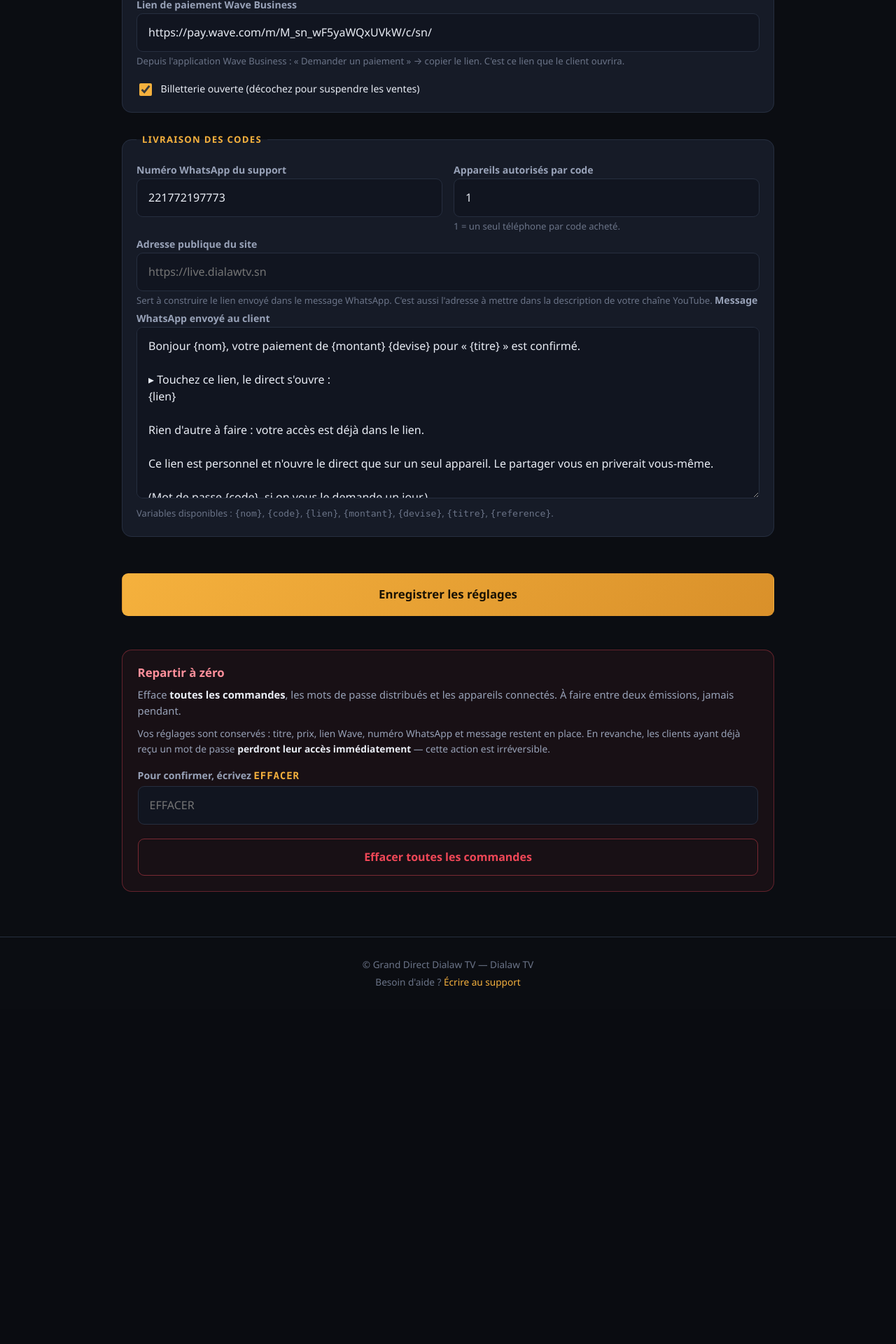
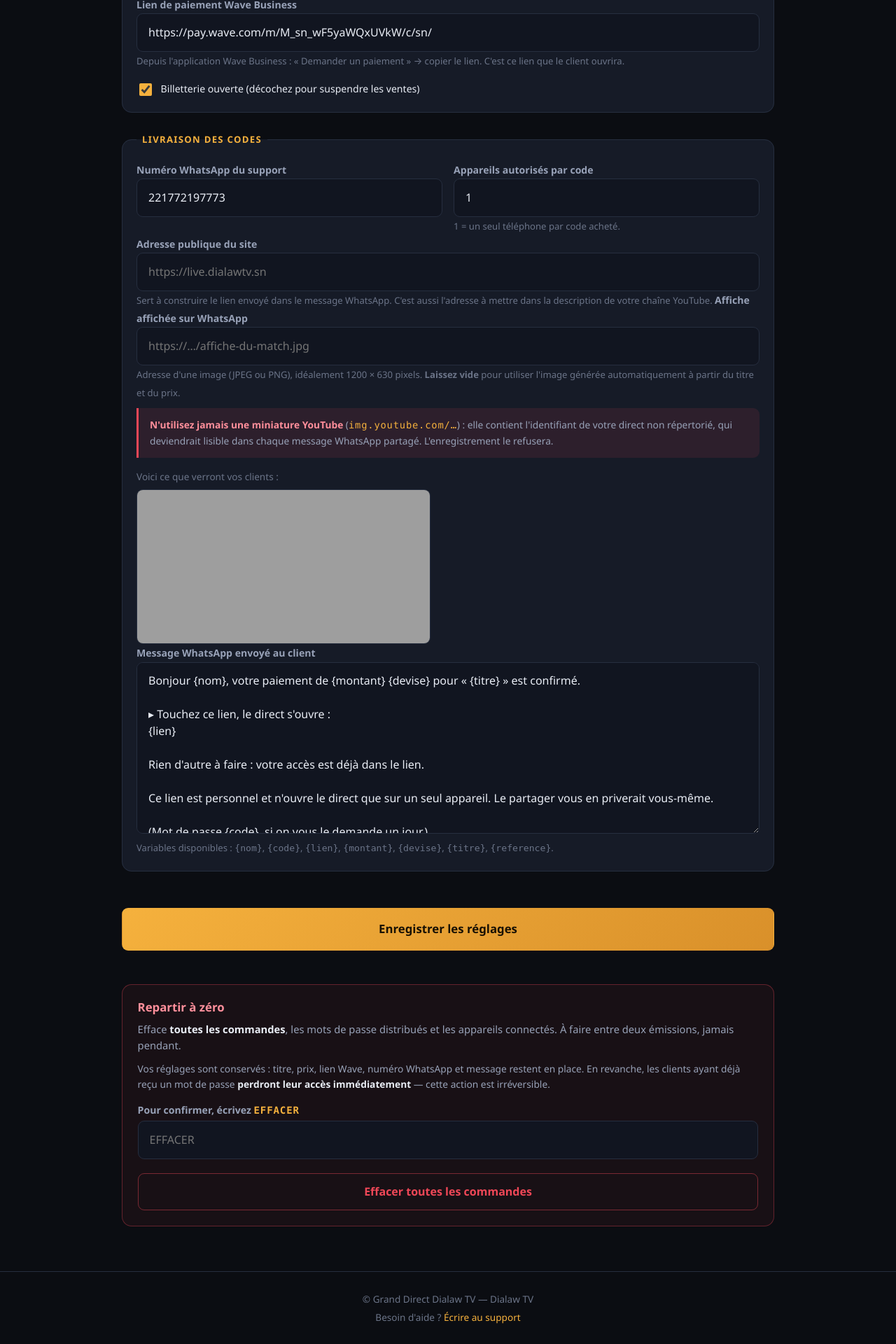
Before and after one commit to goumack/dialaw-wave, a Flask app: page /admin/config in a window 1280 px wide. Shown: the part 988-2908 px from the top of the page at 70% size. Before the commit the page ends 2400 px from the top, so only its background shows below. Run offline with Flask 3, Linux system fonts and the light colour scheme; the visitor is signed in with stand-in values (Sample User, id 1); data that the repository does not hold is empty; some libraries are stand-ins or nearby versions; grey boxes are pictures that could not be loaded.

Commit message:
Affiche personnalisee configurable pour l'apercu WhatsApp

```diff
--- a/app.py
+++ b/app.py
@@ -76,7 +76,9 @@ def injecter_config():
         "admin_connecte": session.get("admin_email"),
         # Adresse absolue obligatoire : WhatsApp va chercher l'image depuis
         # ses propres serveurs, un chemin relatif n'y mènerait nulle part.
-        "url_apercu": url_du_site(configuration) + "/apercu.png",
+        # Une affiche personnalisée prime sur l'image générée.
+        "url_apercu": (configuration.get("image_apercu", "").strip()
+                       or url_du_site(configuration) + "/apercu.png"),
     }
 
 
@@ -647,7 +649,7 @@ def admin_config():
         champs = (
             "titre_live", "description_live", "prix", "lien_wave", "numero_wave",
             "youtube_id", "live_debut", "live_fin", "max_appareils",
-            "whatsapp_support", "message_whatsapp", "site_url",
+            "whatsapp_support", "message_whatsapp", "site_url", "image_apercu",
         )
         valeurs = {c: (request.form.get(c) or "").strip() for c in champs}
 
@@ -686,6 +688,28 @@ def admin_config():
         # ne le reconnaissait pas et il ressortait mal formaté sur la page de
         # paiement, là où le client en a le plus besoin.
         valeurs["numero_wave"] = u.normaliser_telephone(valeurs["numero_wave"])
+
+        # L'affiche personnalisée doit être une image joignable par WhatsApp,
+        # et surtout pas une miniature YouTube : celle-ci porte l'identifiant
+        # du direct non répertorié, qui deviendrait lisible dans chaque
+        # message partagé.
+        affiche = valeurs["image_apercu"]
+        if affiche:
+            if "img.youtube.com" in affiche or "ytimg.com" in affiche:
+                flash(
+                    "⚠️ Cette image vient de YouTube : elle révélerait le lien "
+                    "de votre direct dans tous les messages WhatsApp. "
+                    "Utilisez une affiche à vous, ou laissez le champ vide.",
+                    "erreur",
+                )
+                return redirect(url_for("admin_config"))
+
+            if not affiche.lower().startswith(("http://", "https://")):
+                flash(
+                    "L'adresse de l'affiche doit commencer par https://",
+                    "erreur",
+                )
+                return redirect(url_for("admin_config"))
 
         valeurs["whatsapp_support"] = u.normaliser_telephone(
             valeurs["whatsapp_support"]
--- a/config.py
+++ b/config.py
@@ -87,6 +87,9 @@ CONFIG_PAR_DEFAUT = {
     "max_appareils": "1",            # nombre d'appareils autorisés par code
     "whatsapp_support": "221772197773",   # numéro WhatsApp de la rédaction
     "site_url": "",                  # ex. https://live.dialawtv.sn
+    # Affiche personnalisée pour l'aperçu WhatsApp. Vide : une image est
+    # générée à partir du titre et du prix.
+    "image_apercu": "",
     "afficher_chat": "0",            # afficher le chat YouTube à côté du lecteur
     # « 1 » : le flux passe par le site, qui masque l'adresse d'origine mais
     # consomme la bande passante de l'hébergement — tenable pour quelques
--- a/static/style.css
+++ b/static/style.css
@@ -425,6 +425,23 @@ legend {
 @media (max-width: 480px) {
   .etapes-paiement > li { grid-template-columns: 24px 1fr; gap: 0 .65rem; }
   .puce { width: 24px; height: 24px; font-size: .8rem; }
+}
+
+/* Aperçu de l'affiche telle qu'elle apparaîtra dans une conversation */
+.apercu-actuel {
+  margin: 1rem 0 .5rem;
+  font-size: .85rem;
+  color: var(--texte-faible);
+}
+.apercu-vignette {
+  display: block;
+  width: 100%;
+  max-width: 420px;
+  aspect-ratio: 1200 / 630;
+  object-fit: cover;
+  background: var(--fond-doux);
+  border: 1px solid var(--bordure);
+  border-radius: var(--rayon-sm);
 }
 
 /* Avertissement affiché quand la page est ouverte depuis WhatsApp ou une
--- a/templates/admin_config.html
+++ b/templates/admin_config.html
@@ -117,6 +117,28 @@
       l'adresse à mettre dans la description de votre chaîne YouTube.
     </small>
 
+    <label for="image_apercu">Affiche affichée sur WhatsApp</label>
+    <input type="url" id="image_apercu" name="image_apercu"
+           value="{{ cfg.image_apercu }}"
+           placeholder="https://…/affiche-du-match.jpg">
+    <small class="aide">
+      Adresse d'une image (JPEG ou PNG), idéalement 1200 × 630 pixels.
+      <strong>Laissez vide</strong> pour utiliser l'image générée
+      automatiquement à partir du titre et du prix.
+    </small>
+    <p class="avertissement">
+      <strong>N'utilisez jamais une miniature YouTube</strong>
+      (<span class="code-inline">img.youtube.com/…</span>) : elle contient
+      l'identifiant de votre direct non répertorié, qui deviendrait lisible
+      dans chaque message WhatsApp partagé. L'enregistrement le refusera.
+    </p>
+
+    <p class="apercu-actuel">
+      Voici ce que verront vos clients :
+    </p>
+    <img class="apercu-vignette" src="{{ url_apercu }}"
+         alt="Aperçu partagé sur WhatsApp" loading="lazy">
+
     <label for="message_whatsapp">Message WhatsApp envoyé au client</label>
     <textarea id="message_whatsapp" name="message_whatsapp" rows="9">{{ cfg.message_whatsapp }}</textarea>
     <small class="aide">
```
